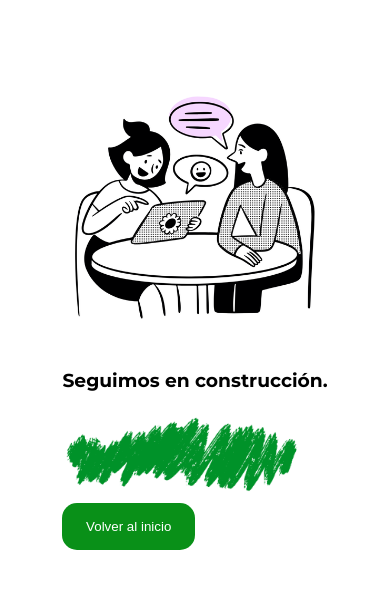
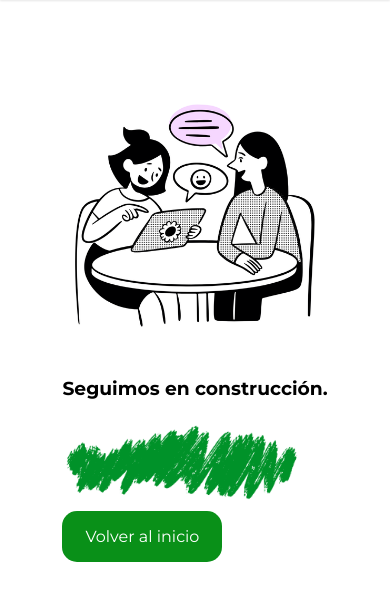
Before and after one commit to SamuBoc/ADECONTA_PAGE, a PHP site: page /html/servicios.html in a window 390 px wide. Shown: the part 100-701 px from the top of the page. Run offline with PHP 8.4, Linux system fonts and the light colour scheme.

Commit message:
update: responsive and animation fade in

```diff
--- a/css/style-index.css
+++ b/css/style-index.css
@@ -21,6 +21,7 @@ body, div, ul, nav, header, footer, a, li, label{
     container-name: header;
     position: sticky;
     top:0;
+    box-shadow: 0 1px 2px rgba(0, 0, 0, 0.1);
 }
 .header a{
     display: flex;
--- a/css/style-servicios.css
+++ b/css/style-servicios.css
@@ -21,6 +21,7 @@ body, div, ul, nav, header, footer, a, li, label{
     container-name: header;
     position: sticky;
     top:0;
+    box-shadow: 0 1px 2px rgba(0, 0, 0, 0.1);
 }
 .header a{
     display: flex;
@@ -116,8 +117,7 @@ body, div, ul, nav, header, footer, a, li, label{
 /* ----- END QUERIES ------ */
 
 
-/* -----  BLOCK CONSTRUTION SECTION ---- */
-
+/* ----- BLOCK CONSTRUCTION SECTION ---- */
 
 .main {
     background-repeat: no-repeat;
@@ -127,9 +127,10 @@ body, div, ul, nav, header, footer, a, li, label{
     align-items: center; /* Centra el contenido verticalmente */
     justify-content: center; /* Centra el contenido horizontalmente */
     container-type: inline-size; /* Definimos el contenedor para las consultas */
+    z-index: 1;
     container-name: construccion;
-    z-index: 1;
-    padding-top: 70px;
+    opacity: 0; /* Inicialmente opaco */
+    animation: fadeIn 0.5s ease forwards; /* Animación de desvanecimiento */
 }
 
 .modal_warning {
@@ -143,6 +144,19 @@ body, div, ul, nav, header, footer, a, li, label{
     padding: 2rem; /* Ajustar padding para espacios internos */
     border-radius: 20px; /* Bordes redondeados */
     max-width: 100%; /* Asegura que el contenedor no se desborde */
+    opacity: 0; /* Inicialmente opaco */
+    animation: fadeIn 0.5s ease forwards; /* Animación de desvanecimiento */
+    margin-top: 10rem;
+}
+
+/* Animación de desvanecimiento */
+@keyframes fadeIn {
+    from {
+        opacity: 0;
+    }
+    to {
+        opacity: 1;
+    }
 }
 
 .modal_warning img {
@@ -150,15 +164,24 @@ body, div, ul, nav, header, footer, a, li, label{
     max-width: 100%; /* Asegura que la imagen no se desborde */
 }
 
-.modal_warning button {
+.btn {
+    display: inline-block;
     padding: 1rem;
     border-radius: 15px;
     border: none;
     background-color: #099018;
-    width: 10rem;
+    color: #ffffff;
+    text-align: center;
+    min-width: 10rem;
     box-sizing: border-box; /* Asegura que el padding no afecte el tamaño total */
-    color: #ffffff;
-    min-width: 50%;
+    cursor: pointer; /* Cambia el cursor al pasar sobre el botón */
+    text-decoration: none; /* Elimina el subrayado del enlace */
+    font-size: 1rem; /* Ajusta el tamaño de la fuente */
+    transition: background-color 0.3s ease; /* Transición suave para el color de fondo */
+}
+
+.btn:hover {
+    background-color: #087a14; /* Color de fondo al pasar el mouse */
 }
 
 /* ----- BLOCK CONSTRUCTION QUERIES ------ */
@@ -175,7 +198,7 @@ body, div, ul, nav, header, footer, a, li, label{
         width: 20rem; /* Reducir el tamaño de la imagen */
     }
 
-    .modal_warning button {
+    .btn {
         width: 8rem; /* Reducir el ancho del botón */
     }
 }
@@ -194,10 +217,9 @@ body, div, ul, nav, header, footer, a, li, label{
         width: 15rem; /* Reducir el tamaño de la imagen */
     }
 
-    .modal_warning button {
+    .btn {
         width: 7rem; /* Reducir el ancho del botón */
     }
 }
 
-
 /* ----- END QUERIES ------ */
--- a/html/servicios.html
+++ b/html/servicios.html
@@ -24,7 +24,7 @@
 
         <nav class="header__nav">
             <ul class="header__nav-list">
-                <li class="header__nav-item"><a href="html/servicios.html">Servicios</a></li>
+                <li class="header__nav-item"><a href="#">Servicios</a></li>
                 <li class="header__nav-item"><a href="#">Publicaciones</a></li>
                 <li class="header__nav-item"><a href="#">Eventos</a></li>
                 <li class="header__nav-item"><a href="#">Historia</a></li>
@@ -40,7 +40,7 @@
                     <h3>Seguimos en construcción.</h3>
                     <img src="/img/color_coming_soon.png" alt="mancha colorida">
                     <br>
-                    <button>Volver al inicio</button>
+                    <a href="/index.html" class="btn">Volver al inicio</a>
                 </div>
             </div>
         </div>
```
Also changed, not shown: index.html (+4 -4 lines).
